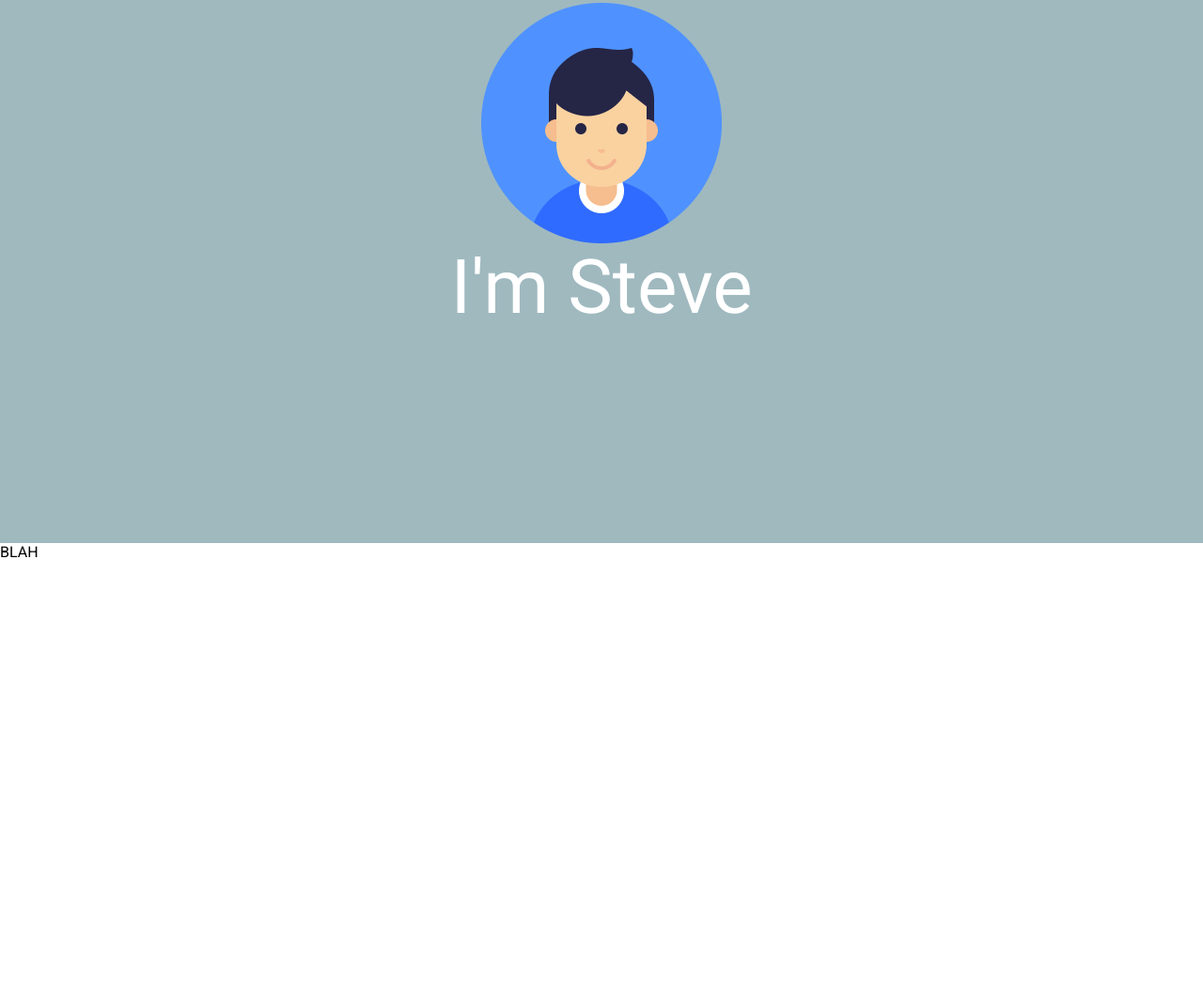
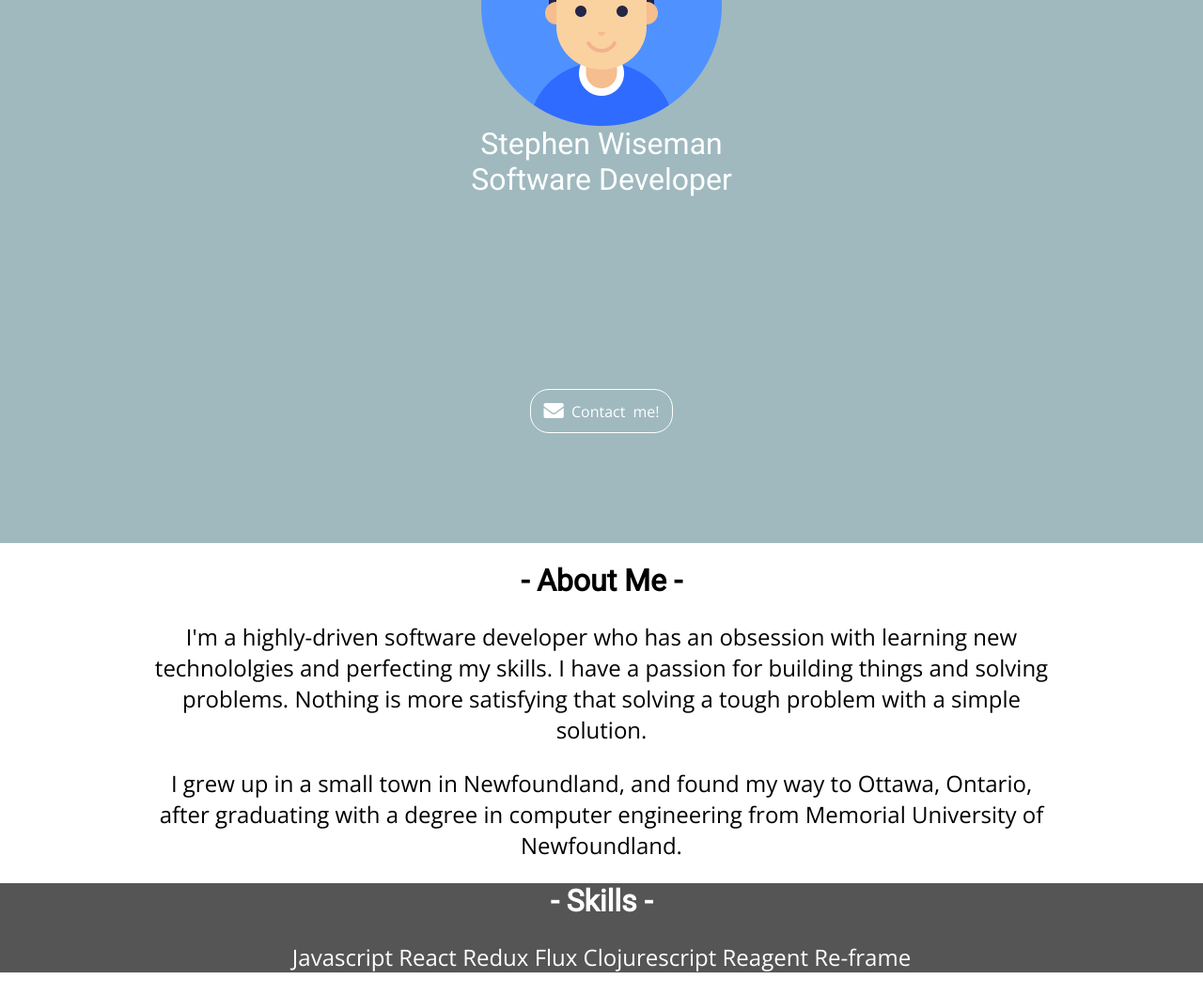
Before and after one commit to srwiseman/portfolio-site, a plain HTML site: page index.html in a window 1280 px wide. Shown: the part 222-1281 px from the top of the page at 94% size. Before the commit the page ends 819 px from the top, so only its background shows below. Drawn offline with nearby package versions, Linux system fonts and the light colour scheme.

Commit message:
Lots of changes

```diff
--- a/index.css
+++ b/index.css
@@ -15,10 +15,17 @@
     opacity: 1;
   }
 }
+ul {
+  padding: 0;
+  list-style-type: none;
+}
 
 body {
 	margin: 0px;
 	font-family: 'Roboto', sans-serif;
+}
+html {
+	margin: 0;
 }
 .parent {
 	height: 100%;
@@ -66,15 +73,27 @@ body {
 .name {
 	color: white;
 	text-align: center;
-	font-size: 5rem;
+	font-size: 2rem;
 	opacity: 0;
 	animation: 1s ease-out 0s 1 fadeIn;
 	animation-fill-mode: forwards;
 	animation-delay: 2s;
 }
 
+.title {
+	color: white;
+	text-align: center;
+	font-size: 2rem;
+	opacity: 0;
+	animation: 1s ease-out 0s 1 fadeIn;
+	animation-fill-mode: forwards;
+	animation-delay: 2.5s;
+}
+
 .content {
 	display: flex;
+	justify-content: space-around;
+	color: #9FB9BF;
 }
 
 .button-small{
@@ -111,3 +130,43 @@ body {
 	animation-fill-mode: forwards;
 	animation-delay: 2s;
 }
+
+.contactButton {
+	text-align: center;
+    opacity: 0;
+	animation: 1s ease-out 0s 1 fadeIn;
+	animation-fill-mode: forwards;
+	animation-delay: 3s;
+}
+
+.work {
+	text-align: center;
+}
+
+.skills {
+	text-align: center;
+	background-color: #555;
+	color: white;
+}
+
+.skills p{
+	font-size: 1.5rem;
+	font-family: 'Open Sans', sans-serif;
+}
+
+
+.about-me {
+	text-align: center;
+	width:75%;
+	margin: auto;
+}
+
+.about-me p {
+	font-size: 1.5rem;
+	font-family: 'Open Sans', sans-serif;
+}
+
+.flex-content {
+	display:flex;
+	justify-content: space-around;
+}
--- a/index.html
+++ b/index.html
@@ -2,6 +2,7 @@
 <link rel="stylesheet" type="text/css" href="index.css">
 <link href="https://fonts.googleapis.com/css?family=Roboto" rel="stylesheet">
 <link rel="stylesheet" href="https://use.fontawesome.com/releases/v5.4.2/css/all.css" integrity="sha384-/rXc/GQVaYpyDdyxK+ecHPVYJSN9bmVFBvjA/9eOB+pb3F2w2N6fc5qB9Ew5yIns" crossorigin="anonymous">
+<link href="https://fonts.googleapis.com/css?family=Open+Sans" rel="stylesheet">
 </head>
 <body>
 	<div class="parent">
@@ -11,9 +12,16 @@
 			<div class="pic">
 				<img src="Steve.png"/>
 				<div class="name">
-				    I'm Steve
+				    Stephen Wiseman
+			    </div>
+			    <div class="title">
+				    Software Developer
 			    </div>
 			</div>
+			<div class="contactButton">
+			    	<a class="button-small brown_dark rounded3" href="#">
+			    	<i class="fa fa-envelope fa-lg"> </i> Contact me!</a>
+			    </div>
 		</div>
 		<div class="item3">
 			<div class="sourceButton">
@@ -22,7 +30,13 @@
 		    </div>
 		</div>
 	</div>
-	<div class="content">
-		BLAH
+	<div class="about-me">
+		<h1>- About Me -</h1>
+		<p>I'm a highly-driven software developer who has an obsession with learning new technololgies and perfecting my skills. I have a passion for building things and solving problems. Nothing is more satisfying that solving a tough problem with a simple solution.</p>
+		<p>I grew up in a small town in Newfoundland, and found my way to Ottawa, Ontario, after graduating with a degree in computer engineering from Memorial University of Newfoundland.</p>
+	</div>
+	<div class="skills">
+		<h1>- Skills -</h1>
+		<p>Javascript React Redux Flux Clojurescript Reagent Re-frame</p>
 	</div>
 </body>
```
